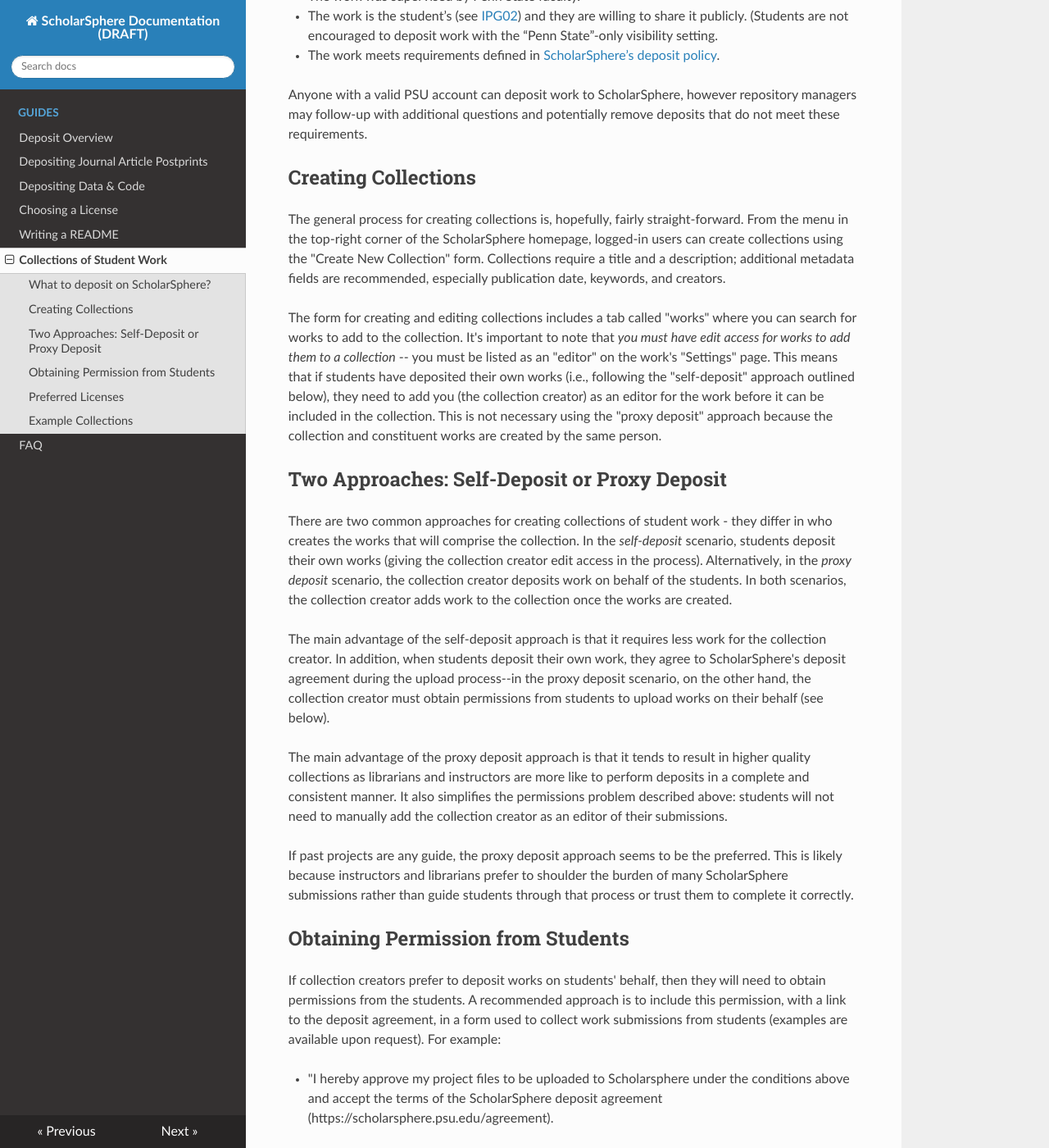
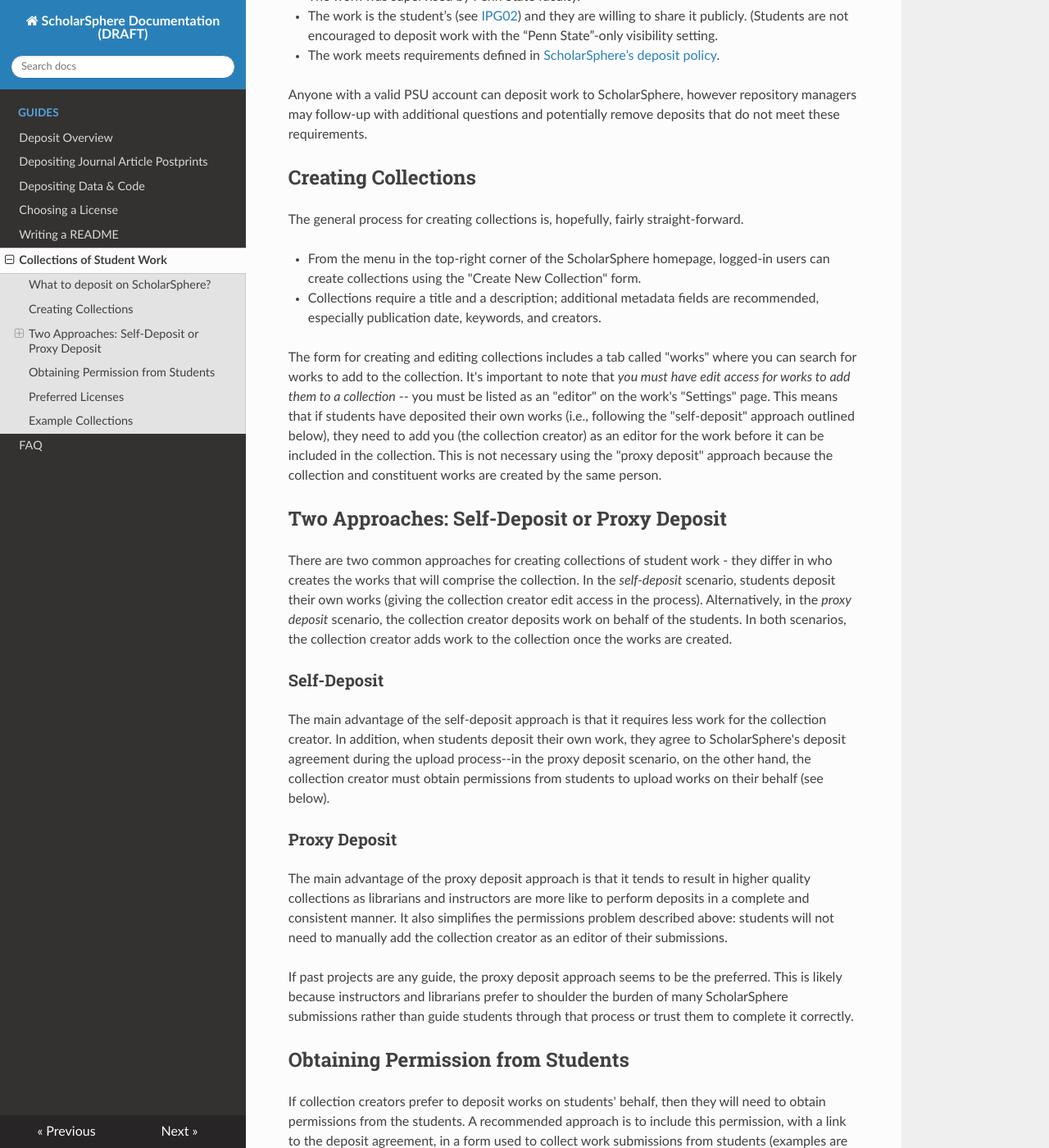
Before and after one commit to repub/scholarsphere-docs, an MkDocs documentation site: the page built from docs/guides/collections.md, in a window 1280 px wide and 1400 px high, scrolled down 485 px. Shown: the whole window at 82% size. Built offline with MkDocs 1.6.1, drawn with Linux system fonts in a browser that asks for light colours; nearby versions of some CDN libraries.

Commit message:
Update collections.md

```diff
--- a/docs/guides/collections.md
+++ b/docs/guides/collections.md
@@ -14,7 +14,10 @@
 
 ## Creating Collections
 
-The general process for creating collections is, hopefully, fairly straight-forward. From the menu in the top-right corner of the ScholarSphere homepage, logged-in users can create collections using the "Create New Collection" form. Collections require a title and a description; additional metadata fields are recommended, especially publication date, keywords, and creators.
+The general process for creating collections is, hopefully, fairly straight-forward.
+
+-	 From the menu in the top-right corner of the ScholarSphere homepage, logged-in users can create collections using the "Create New Collection" form.
+-	Collections require a title and a description; additional metadata fields are recommended, especially publication date, keywords, and creators.
 
 The form for creating and editing collections includes a tab called "works" where you can search for works to add to the collection. It's important to note that *you must have edit access for works to add them to a collection* -- you must be listed as an "editor" on the work's "Settings" page. This means that if students have deposited their own works (i.e., following the "self-deposit" approach outlined below), they need to add you (the collection creator) as an editor for the work before it can be included in the collection. This is not necessary using the "proxy deposit" approach because the collection and constituent works are created by the same person.
 
@@ -22,7 +25,11 @@
 
 There are two common approaches for creating collections of student work - they differ in who creates the works that will comprise the collection. In the *self-deposit* scenario, students deposit their own works (giving the collection creator edit access in the process). Alternatively, in the *proxy deposit* scenario, the collection creator  deposits work on behalf of the students. In both scenarios, the collection creator adds work to the collection once the works are created.
 
+### Self-Deposit
+
 The main advantage of the self-deposit approach is that it requires less work for the collection creator. In addition, when students deposit their own work, they agree to ScholarSphere's deposit agreement during the upload process--in the proxy deposit scenario, on the other hand, the collection creator must obtain permissions from students to upload works on their behalf (see below).
+
+### Proxy Deposit
 
 The main advantage of the proxy deposit approach is that it tends to result in higher quality collections as librarians and instructors are more like to perform deposits in a complete and consistent manner. It also simplifies the permissions problem described above: students will not need to manually add the collection creator as an editor of their submissions.
 
```
